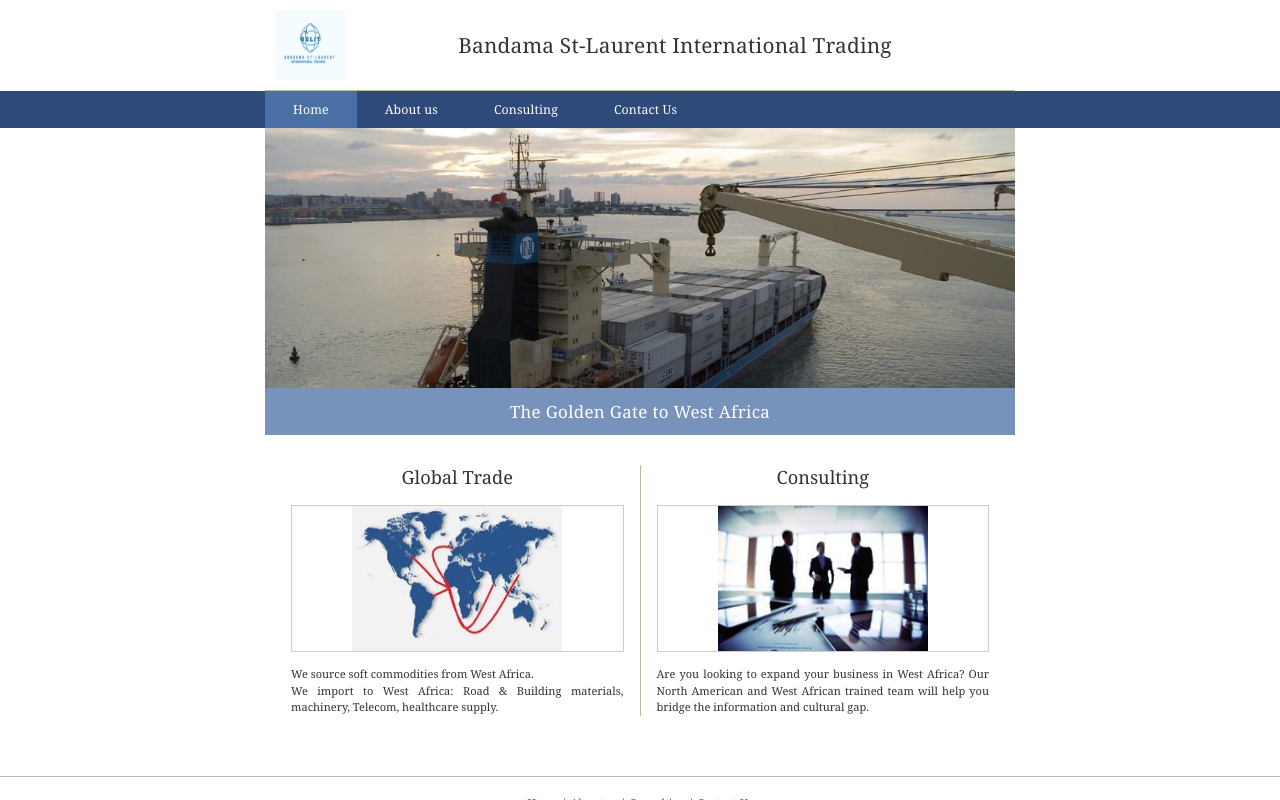
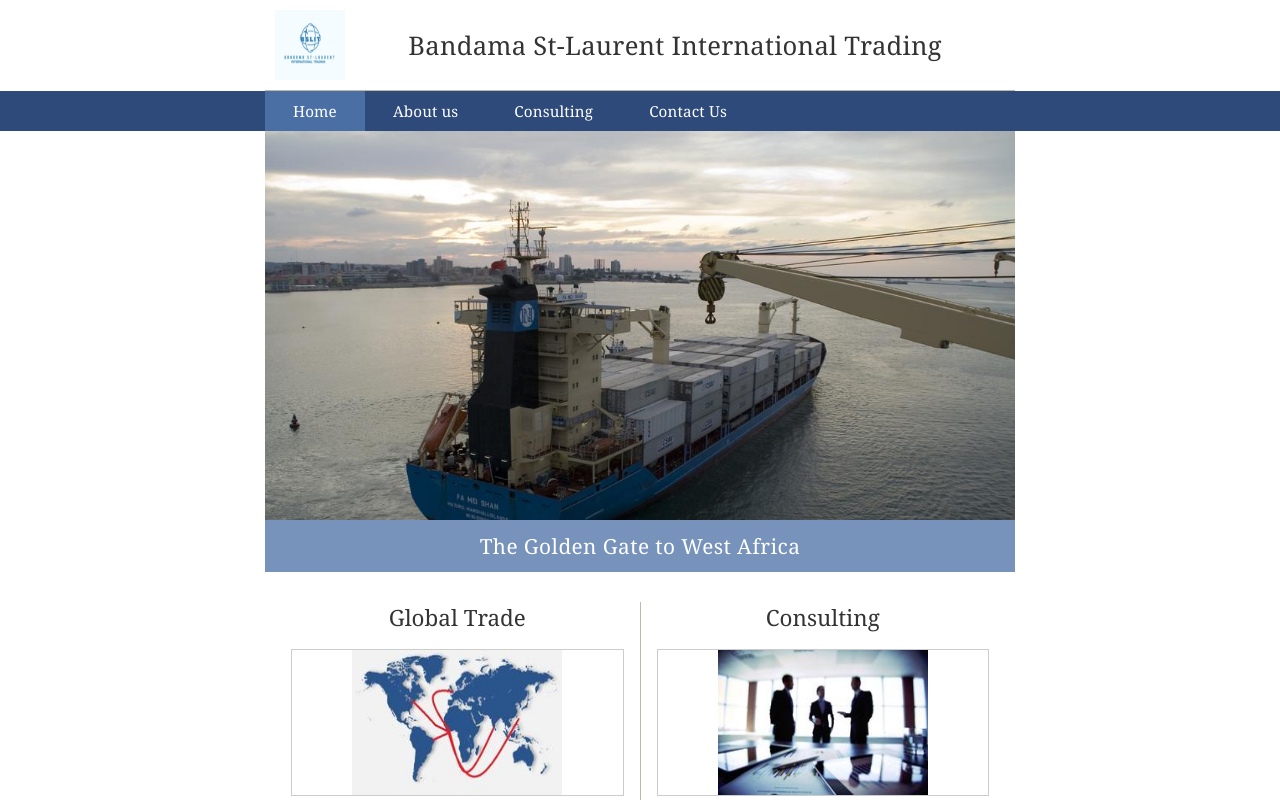
Before and after one commit to lyintell/bslit_website, a Next.js app: page /bslit_website/ in a window 1280 px wide. Shown: the top 800 px of the page. Built offline with nearby package versions, Linux system fonts and the light colour scheme.

Commit message:
feat: increase font size, consulting link, fix ship image zoom

```diff
--- a/src/app/globals.css
+++ b/src/app/globals.css
@@ -19,7 +19,7 @@
 html,
 body {
   font-family: var(--font-serif);
-  font-size: 13px;
+  font-size: 16px;
   color: var(--color-text);
   background-color: #ffffff;
 }
--- a/src/app/page.js
+++ b/src/app/page.js
@@ -1,3 +1,4 @@
+import Link from 'next/link';
 import Image from 'next/image';
 import HeroBanner from '@/components/HeroBanner/HeroBanner';
 import styles from './page.module.css';
@@ -39,7 +40,9 @@ export default function HomePage() {
         <div className={styles.divider} />
 
         <div className={styles.column}>
-          <h2 className={styles.columnTitle}>Consulting</h2>
+          <Link href="/consulting" className={styles.columnTitleLink}>
+            <h2 className={styles.columnTitle}>Consulting</h2>
+          </Link>
           <div className={styles.columnImageWrapper}>
             <Image
               src={`${process.env.NEXT_PUBLIC_BASE_PATH}/images/people.jpg`}
--- a/src/app/page.module.css
+++ b/src/app/page.module.css
@@ -31,6 +31,17 @@
   text-align: center;
 }
 
+.columnTitleLink {
+  display: block;
+  text-decoration: none;
+  color: inherit;
+}
+
+.columnTitleLink:hover .columnTitle {
+  color: var(--color-navy);
+  text-decoration: underline;
+}
+
 .columnImageWrapper {
   display: flex;
   justify-content: center;
--- a/src/components/HeroBanner/HeroBanner.js
+++ b/src/components/HeroBanner/HeroBanner.js
@@ -8,8 +8,9 @@ export default function HeroBanner({ src, alt, tagline }) {
         <Image
           src={src}
           alt={alt}
-          fill
-          style={{ objectFit: 'cover' }}
+          width={1200}
+          height={800}
+          style={{ width: '100%', height: 'auto', display: 'block' }}
           priority
         />
       </div>
--- a/src/components/HeroBanner/HeroBanner.module.css
+++ b/src/components/HeroBanner/HeroBanner.module.css
@@ -6,7 +6,7 @@
 .imageContainer {
   position: relative;
   width: 100%;
-  height: 260px;
+  overflow: hidden;
 }
 
 .taglineBar {
```
